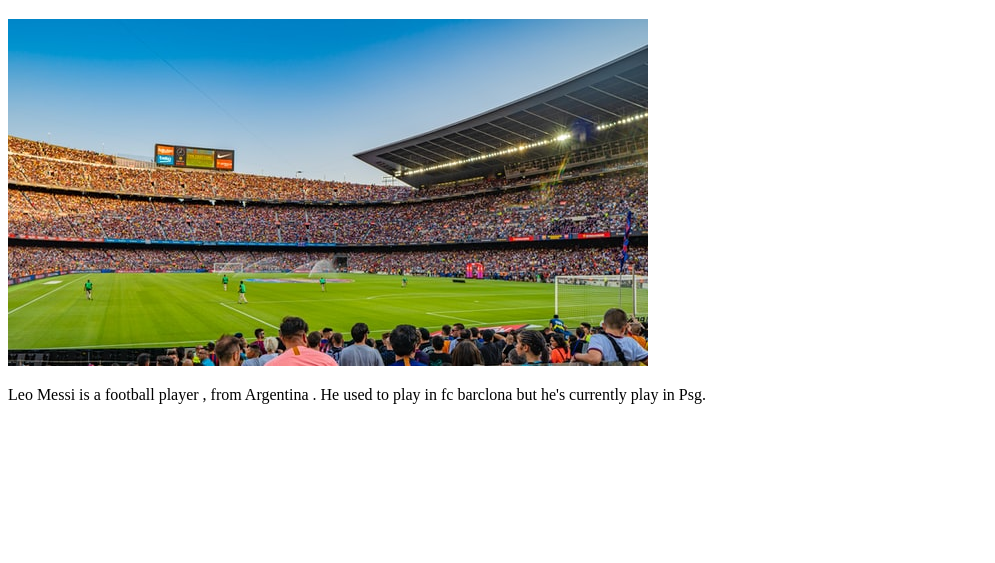
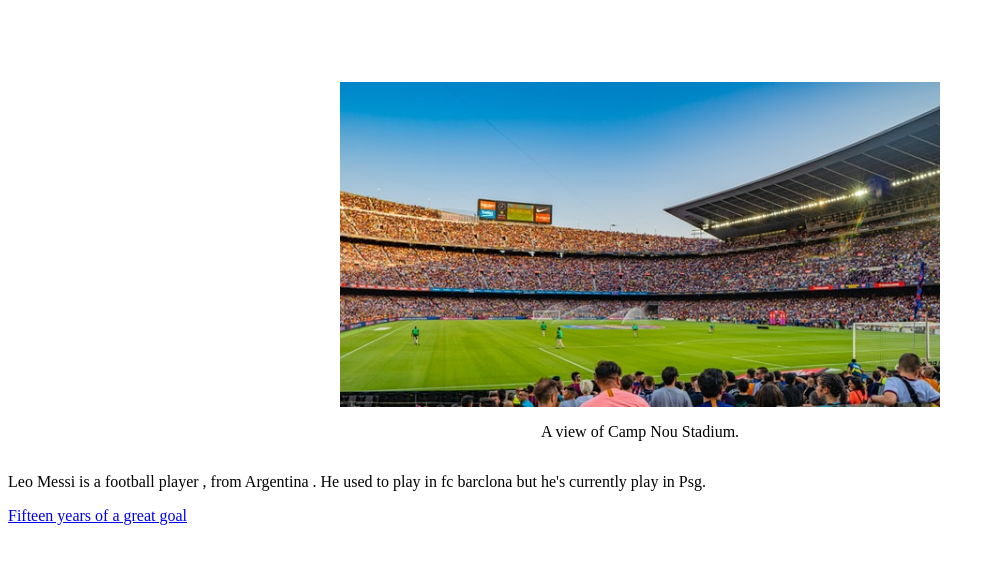
Before and after one commit to iambenkis/microverse-jose-ben, a plain HTML site: page index.html in a window 1280 px wide. Shown: the part 61-624 px from the top of the page, without its empty margins (0-995 px from the left). Drawn offline with Linux system fonts and the light colour scheme.

Commit message:
final cut

```diff
--- a/css/style.css
+++ b/css/style.css
@@ -0,0 +1,15 @@
+#img-div{
+    background-color: #fff;
+    display: flex;
+    flex-direction: column;
+    justify-items: center;
+    align-items: center;
+    margin: 1rem 0;
+    padding: 5% 10% 0 10%;
+}
+
+#image{
+    width: 100%;
+    height: auto;
+    max-width: 600px;
+}
--- a/index.html
+++ b/index.html
@@ -13,11 +13,15 @@
         <h1 id="title">Leo Messi</h1>
         <div id="img-div">
             <img src="photo.jpg" id="image" alt="">
-            <p id="img-caption"> Leo Messi is a football player , from Argentina . He used to
-              play in fc barclona but he's currently play in Psg.
+            <p id="img-caption"> A view of Camp Nou Stadium.
             </p>
         </div>
-    </div>
+        <p id="tribute-info"> Leo Messi is a football player , from Argentina . He used to
+          play in fc barclona but he's currently play in Psg. </p>
+        <a id="tribute-link" target="_blank"
+        href="https://www.espn.com.ar/futbol/espana/nota/_/id/6865024/el-gol-maradoniano-de-lionel-messi-al-getafe-cumple-15-anos">
+      Fifteen years of a great goal</a>
+      </div>
     <script  src="js/index.js"></script>
   </body>
 </html>
```
